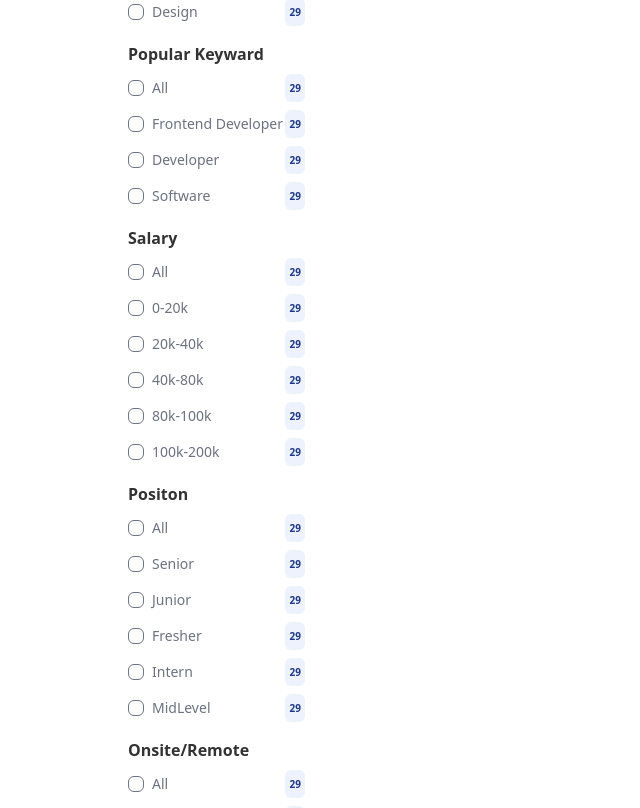
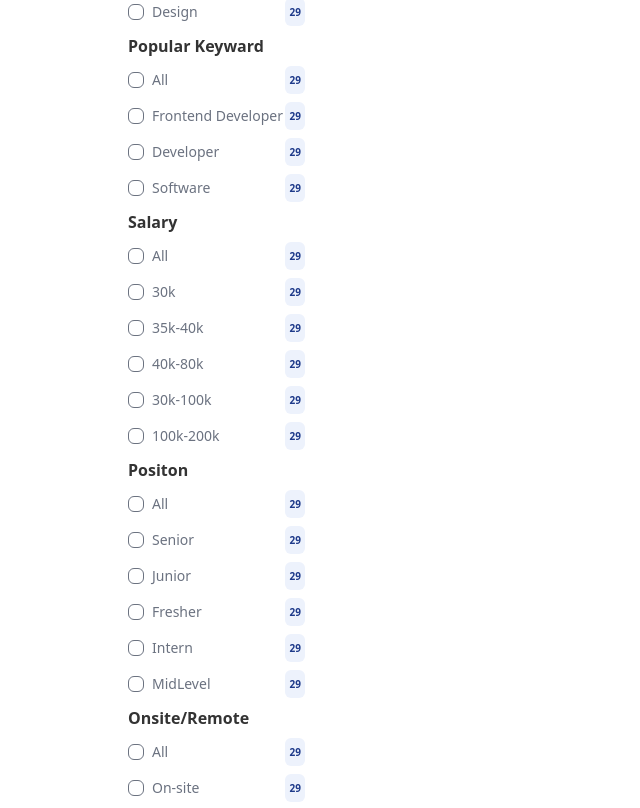
Before and after one commit to farah-jannat/niyog-zone, a React (Vite) app in the folder frontend/: page /jobs in a window 1280 px wide. Shown: the part 708-1516 px from the top of the page, without its empty margins (0-640 px from the left). Built offline with nearby package versions, Linux system fonts and the light colour scheme.

Commit message:
feat: implement more functionality in filter

```diff
--- a/frontend/src/components/FilterCard.jsx
+++ b/frontend/src/components/FilterCard.jsx
@@ -4,43 +4,174 @@ import { Label } from "./ui/label";
 import { useDispatch } from "react-redux";
 import { setSearchedQuery } from "@/redux/jobSlice";
 import { ChevronDown } from "lucide-react";
+import { useNavigate, useSearchParams } from "react-router-dom";
 
-const fitlerData = [
+// const fitlerData = [
+//   {
+//     fitlerType: "Industry",
+//     array: ["All", "Software", "Finance", "Marketing", "Management", "Design"],
+//   },
+//   {
+//     fitlerType: "Popular Keyward",
+//     array: ["All", "Frontend Developer", "Developer", "Software"],
+//   },
+//   {
+//     fitlerType: "Salary",
+//     array: ["All", "0-20k", "20k-40k", "40k-80k", "80k-100k", "100k-200k"],
+//   },
+//   {
+//     fitlerType: "Positon",
+//     array: ["All", "Senior", "Junior", "Fresher", "Intern", "MidLevel"],
+//   },
+//   {
+//     fitlerType: "Onsite/Remote",
+//     array: ["All", "On-site", "Remote", "Hybrid"],
+//   },
+//   {
+//     fitlerType: "Job Type",
+//     array: ["All", "Full Time", "Part-Time", "Hybrid"],
+//   },
+// ];
+
+const industry = {
+  name: "Industry",
+  paramKey: "industry",
+  items: ["All", "Software", "Finance", "Marketing", "Management", "Design"],
+};
+const popularKeyward = {
+  name: "Popular Keyward",
+  paramKey: "keyword",
+  items: ["All", "Frontend Developer", "Developer", "Software"],
+};
+
+
+// const salary = {
+//   name: "Salary",
+//   paramKey: "salary",
+//   items: ["All", "30", "35k-40k", "40k-80k", "30k-100k", "100k-200k"],
+// };
+
+
+const salary = {
+  name: "Salary",
+  paramKey: "salary",
+  items: [
     {
-    fitlerType: "Industry",
-    array: ["All", "Software", "Finance", "Marketing", "Management", "Design"],
+      label: "All",
+      value: ""
     },
     {
-    fitlerType: "Popular Keyward",
-    array: ["All", "Frontend Developer", "Developer", "Software"],
+      label: "30k",
+      value: "30"
     },
     {
-    fitlerType: "Salary",
-    array: ["All", "0-20k", "20k-40k", "40k-80k", "80k-100k", "100k-200k"],
+      label: "35k-40k",
+      value: "35-40"
     },
     {
-    fitlerType: "Positon",
-    array: ["All", "Senior", "Junior", "Fresher", "Intern", "MidLevel"],
+      label: "40k-80k",
+      value: "40k-80k"
     },
     {
-    fitlerType: "Onsite/Remote",
-    array: ["All", "On-site", "Remote", "Hybrid"],
+      label: "30k-100k",
+      value: "30k-100k"
     },
     {
-    fitlerType: "Job Type",
-    array: ["All", "Full Time", "Part-Time", "Hybrid"],
-  },
-];
+      label: "100k-200k",
+      value: "100k-200k"
+    }
+  ]
+};
+
+
+
+
+const positon = {
+  name: "Positon",
+  items: ["All", "Senior", "Junior", "Fresher", "Intern", "MidLevel"],
+};
+const onsiteRemote = {
+  name: "Onsite/Remote",
+  items: ["All", "On-site", "Remote", "Hybrid"],
+};
+const jobType = {
+  name: "Job Type",
+  items: ["All", "Full Time", "Part-Time", "Hybrid"],
+};
+
 const FilterCard = () => {
-  const [selectedValue, setSelectedValue] = useState("");
+  const [searchParams, setSearchParams] = useSearchParams();
+  const initialSearchParam = searchParams.get("search");
+  const [selectedValue, setSelectedValue] = useState(initialSearchParam);
+  const [selectedIndustry, setSelectedIndustry] = useState(() =>
+    searchParams.get(industry.paramKey)
+  );
+  const [selectedKeyword, setSelectedKeyword] = useState();
+
+  const [selectedSalary, setSelectedSalary] = useState(() =>
+    searchParams.get(salary.paramKey)
+  );
+  const [selectedPosition, setselectedPosition] = useState();
+
+  const navigate = useNavigate();
   const dispatch = useDispatch();
-  const changeHandler = (value) => {
-    setSelectedValue(value);
+  // const changeHandler = (value) => {
+  //   setSelectedValue(value);
+  //   setSearchParams((prevParams) => {
+  //     prevParams.set("search", value); // Use the 'value' passed to the handler
+  //     return prevParams;
+  //   });
+  //   navigate(`/jobs?search=${value}`);
+  // };
+
+  const handleIndustryChange = (value) => {
+    console.log("value of industry", value);
+    setSelectedIndustry(value);
+    setSearchParams((prevParams) => {
+      prevParams.set("industry", value); // Use the 'value' passed to the handler
+      return prevParams;
+    });
   };
+  const handleKeywordChange = (value) => {
+    setSelectedKeyword(value);
+    setSearchParams((prevParams) => {
+      prevParams.set("keyword", value); // Use the 'value' passed to the handler
+      return prevParams;
+    });
+  };
+  const handleSalaryChange = (value) => {
+    console.log("value is ", value)
+    setSelectedSalary(value);
+    setSearchParams((prevParams) => {
+      prevParams.set("salary", value); // Use the 'value' passed to the handler
+      return prevParams;
+    });
+  };
+  const handlePositionChange = (value) => {
+    setselectedPosition(value);
+    setSearchParams((prevParams) => {
+      prevParams.set("position", value); // Use the 'value' passed to the handler
+      return prevParams;
+    });
+  };
+
   useEffect(() => {
-    console.log(selectedValue);
+    const currentIndustry = searchParams.get(industry.paramKey);
+
+    if (selectedIndustry !== currentIndustry) {
+      setSelectedIndustry(currentIndustry);
+    }
+    const currentKeyword = searchParams.get(popularKeyward.paramKey);
+    if (selectedKeyword !== currentKeyword) {
+      setSelectedKeyword(currentKeyword);
+    }
+    // console.log(selectedValue);
     dispatch(setSearchedQuery(selectedValue));
-  }, [selectedValue]);
+    const currentSearchParam = searchParams.get("search"); // Or ''
+    if (selectedValue !== currentSearchParam) {
+      setSelectedValue(currentSearchParam);
+    }
+  }, [searchParams, selectedIndustry, selectedKeyword, selectedValue]);
   return (
     <div className="w-full">
       <div className="flex items-center justify-between gap-4 border-b pb-2">
@@ -54,22 +185,22 @@ const FilterCard = () => {
         </button>
       </div>
       <hr className="mt-3" />
-      <RadioGroup value={selectedValue} onValueChange={changeHandler}>
-        {fitlerData.map((data, index) => (
+      <RadioGroup value={selectedIndustry} onValueChange={handleIndustryChange}>
         <div>
-            <h1 className="font-semibold text-Black">{data.fitlerType}</h1>
-            {data.array.map((item, idx) => {
-              const itemId = `id${index}-${idx}`;
+          <h1 className="font-semibold text-Black">{industry.name}</h1>
+          {industry.items.map((item, idx) => {
+            // const itemId = `id${index}-${idx}`;
             return (
               <div className="flex items-center justify-between my-2 text-sm font-normal text-gray-500 ">
-                  <div className="flex items-center space-x-2">
+                <div className="flex items-center space-x-2 cursor-pointer">
                   <RadioGroupItem
                     value={item}
-                      id={itemId}
+                    // id={itemId}
+                    id={idx}
                     className="rounded-md border-gray-500 "
                   />
 
-                    <Label className="text-sm font-normal text-gray-500">
+                  <Label className="text-sm font-normal text-gray-500 cursor-pointer">
                     {item}
                   </Label>
                 </div>
@@ -80,10 +211,155 @@ const FilterCard = () => {
             );
           })}
         </div>
-        ))}
+      </RadioGroup>
+
+      <RadioGroup value={selectedKeyword} onValueChange={handleKeywordChange}>
+        <div>
+          <h1 className="font-semibold text-Black">{popularKeyward.name}</h1>
+          {popularKeyward.items.map((item, idx) => {
+            // const itemId = `id${index}-${idx}`;
+            return (
+              <div className="flex items-center justify-between my-2 text-sm font-normal text-gray-500 ">
+                <div className="flex items-center space-x-2 cursor-pointer">
+                  <RadioGroupItem
+                    value={item}
+                    // id={itemId}
+                    id={idx}
+                    className="rounded-md border-gray-500 "
+                  />
+
+                  <Label className="text-sm font-normal text-gray-500 cursor-pointer">
+                    {item}
+                  </Label>
+                </div>
+                <span className="bg-light_purple rounded-md py-1 px-1 font-bold text-blue-900 text-[10px]">
+                  29
+                </span>
+              </div>
+            );
+          })}
+        </div>
+      </RadioGroup>
+
+      <RadioGroup value={selectedSalary} onValueChange={handleSalaryChange}>
+        <div>
+          <h1 className="font-semibold text-Black">{salary.name}</h1>
+          {salary.items.map((item, idx) => {
+            // const itemId = `id${index}-${idx}`;
+            return (
+              <div className="flex items-center justify-between my-2 text-sm font-normal text-gray-500 ">
+                <div className="flex items-center space-x-2 cursor-pointer">
+                  <RadioGroupItem
+                    value={item.value}
+                    // id={itemId}
+                    id={idx}
+                    className="rounded-md border-gray-500 "
+                  />
+
+                  <Label className="text-sm font-normal text-gray-500 cursor-pointer">
+                    {item.label}
+                  </Label>
+                </div>
+                <span className="bg-light_purple rounded-md py-1 px-1 font-bold text-blue-900 text-[10px]">
+                  29
+                </span>
+              </div>
+            );
+          })}
+        </div>
+      </RadioGroup>
+      <RadioGroup value={selectedPosition} onValueChange={handlePositionChange}>
+        <div>
+          <h1 className="font-semibold text-Black">{positon.name}</h1>
+          {positon.items.map((item, idx) => {
+            // const itemId = `id${index}-${idx}`;
+            return (
+              <div className="flex items-center justify-between my-2 text-sm font-normal text-gray-500 ">
+                <div className="flex items-center space-x-2 cursor-pointer">
+                  <RadioGroupItem
+                    value={item}
+                    // id={itemId}
+                    id={idx}
+                    className="rounded-md border-gray-500 "
+                  />
+
+                  <Label className="text-sm font-normal text-gray-500 cursor-pointer">
+                    {item}
+                  </Label>
+                </div>
+                <span className="bg-light_purple rounded-md py-1 px-1 font-bold text-blue-900 text-[10px]">
+                  29
+                </span>
+              </div>
+            );
+          })}
+        </div>
+      </RadioGroup>
+      <RadioGroup value={selectedValue} onValueChange={changeHandler}>
+        <div>
+          <h1 className="font-semibold text-Black">{onsiteRemote.name}</h1>
+          {onsiteRemote.items.map((item, idx) => {
+            // const itemId = `id${index}-${idx}`;
+            return (
+              <div className="flex items-center justify-between my-2 text-sm font-normal text-gray-500 ">
+                <div className="flex items-center space-x-2 cursor-pointer">
+                  <RadioGroupItem
+                    value={item}
+                    // id={itemId}
+                    id={idx}
+                    className="rounded-md border-gray-500 "
+                  />
+
+                  <Label className="text-sm font-normal text-gray-500 cursor-pointer">
+                    {item}
+                  </Label>
+                </div>
+                <span className="bg-light_purple rounded-md py-1 px-1 font-bold text-blue-900 text-[10px]">
+                  29
+                </span>
+              </div>
+            );
+          })}
+        </div>
+      </RadioGroup>
+      <RadioGroup value={selectedValue} onValueChange={changeHandler}>
+        <div>
+          <h1 className="font-semibold text-Black">{jobType.name}</h1>
+          {jobType.items.map((item, idx) => {
+            // const itemId = `id${index}-${idx}`;
+            return (
+              <div className="flex items-center justify-between my-2 text-sm font-normal text-gray-500 ">
+                <div className="flex items-center space-x-2 cursor-pointer">
+                  <RadioGroupItem
+                    value={item}
+                    // id={itemId}
+                    id={idx}
+                    className="rounded-md border-gray-500 "
+                  />
+
+                  <Label className="text-sm font-normal text-gray-500 cursor-pointer">
+                    {item}
+                  </Label>
+                </div>
+                <span className="bg-light_purple rounded-md py-1 px-1 font-bold text-blue-900 text-[10px]">
+                  29
+                </span>
+              </div>
+            );
+          })}
+        </div>
       </RadioGroup>
     </div>
   );
+
+  function changeHandler(value) {
+    setSelectedValue(value);
+    setSearchParams((prevParams) => {
+      prevParams.set("search", value); // Use the 'value' passed to the handler
+      return prevParams;
+    });
+    navigate(`/jobs?search=${value}`);
+  }
 };
 
 export default FilterCard;
```
Lines whose indentation alone changed are shown as unchanged.
